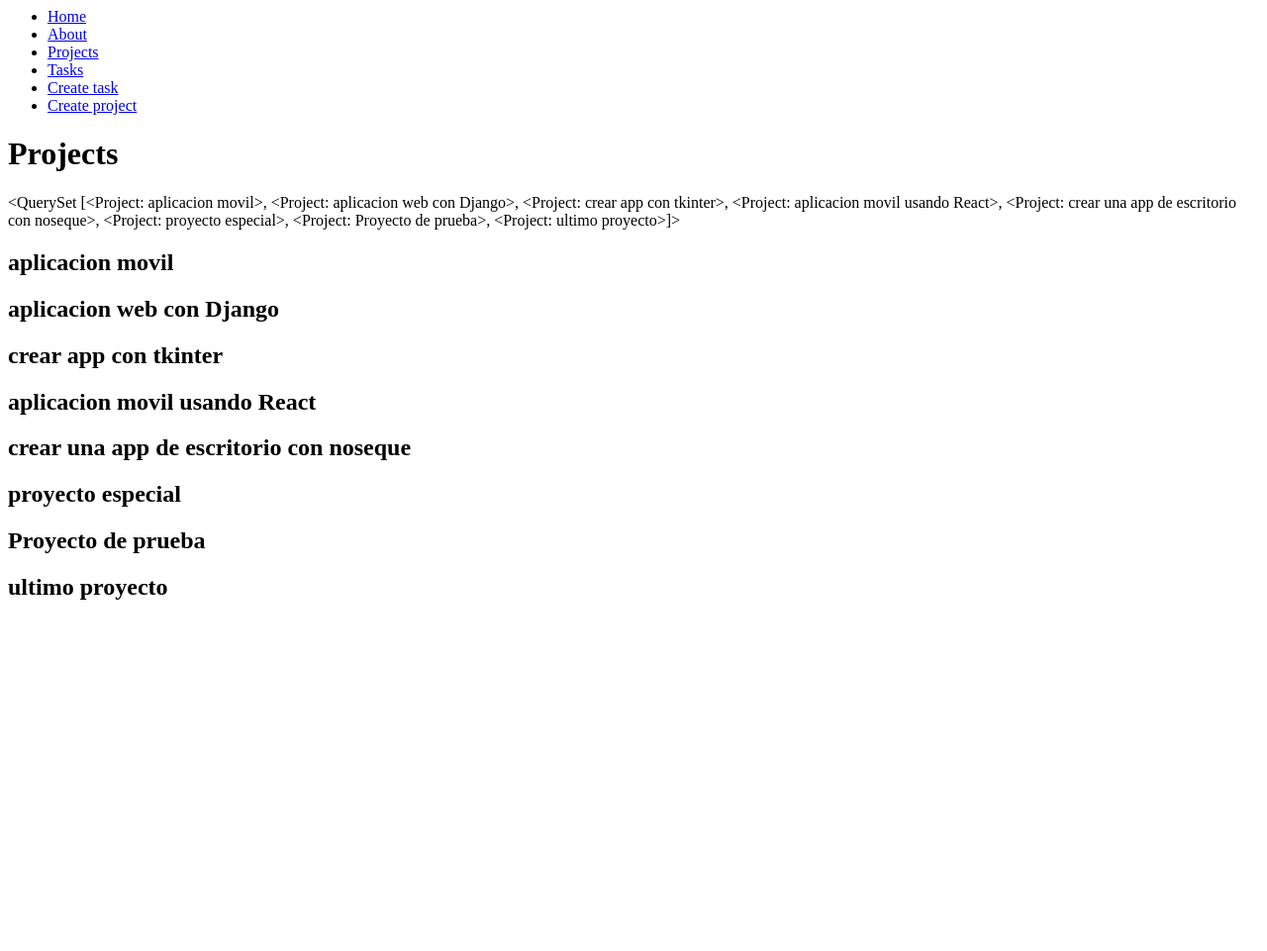
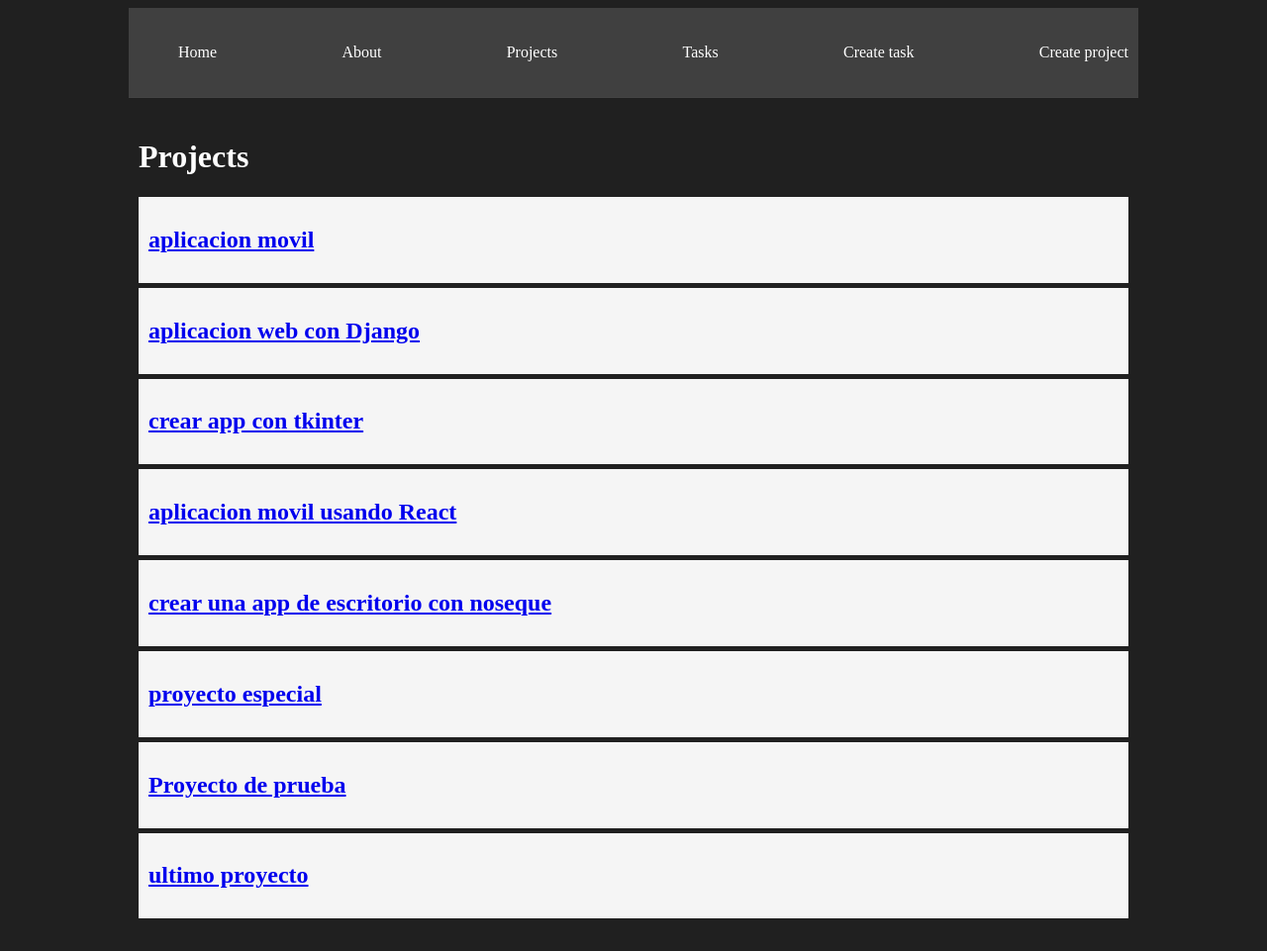
Before and after one commit to javserjod/Django-Tutorial, a Django app: page /projects/ in a window 1280 px wide. Shown: the whole page at 99% size. Before the commit the page ends 606 px from the top, so only its background shows below. Run offline with Django 5.2, Linux system fonts and the light colour scheme; data comes from the database, SQL or seed files in the repository; both versions use the stored data as it was after the commit.

Commit message:
Base tutorial completed

```diff
--- a/miapp/forms.py
+++ b/miapp/forms.py
@@ -2,9 +2,9 @@ from django import forms
 
 
 class CreateNewTaskForm(forms.Form):
-    title = forms.CharField(label='Título de la tarea', max_length=200, required=True)
-    description = forms.CharField(widget=forms.Textarea, label='Descripción de la tarea')
+    title = forms.CharField(label='Título de la tarea', max_length=200, required=True, widget=forms.TextInput(attrs={'class': 'input'}))
+    description = forms.CharField(widget=forms.Textarea(attrs={'class': 'input'}), label='Descripción de la tarea')
 
 
 class CreateNewProjectForm(forms.Form):
-    name = forms.CharField(label='Nombre del proyecto', max_length=200, required=True)
+    name = forms.CharField(label='Nombre del proyecto', max_length=200, required=True, widget = forms.TextInput(attrs={'class': 'input'}))
--- /dev/null
+++ b/miapp/static/styles/main.css
@@ -0,0 +1,51 @@
+body{
+    background: #202020;
+    color: #ffffff;
+}
+
+.navbar{
+    background: #404040;
+    border-bottom: 1px solid #444444;
+    padding: 15px 0px;
+
+}
+
+
+.navbar ul{
+    display : flex;
+    justify-content: space-between;
+
+}
+
+.navbar ul li{
+    list-style: none;
+}
+
+.navbar ul li a{
+    color: #ffffff;
+    text-decoration: none;
+}
+
+.navbar ul li a:hover{
+    color: #ffcc00;
+}
+
+.container{
+    padding: 20px 10px;
+    max-width: 1000px;
+    margin: auto;
+}
+
+.card{
+    background-color: whitesmoke;
+    color:black;
+    padding: 10px;
+    margin-bottom: 5px
+}
+
+.input{
+    background: wheat;
+    padding: 10px;
+    text-align: center;
+    display: block;
+}
--- a/miapp/templates/index.html
+++ b/miapp/templates/index.html
@@ -1,8 +1,13 @@
 {%extends "layouts/base.html" %}
+
+{% load static %}
 
 {% block content %}
 
 <h1>{{title}}</h1>
+
+<img src="{% static 'home_image.png' %}" alt="Home Image" width="50%" height="50%">
+
 <p>Lorem ipsum dolor sit amet consectetur, adipisicing elit. Quibusdam iusto quia, excepturi nesciunt temporibus incidunt fugiat libero voluptatibus, illo amet assumenda ex deserunt dolorum ipsam obcaecati debitis! Dolor, eveniet aperiam?</p>
 
 {% endblock %}
--- a/miapp/templates/layouts/base.html
+++ b/miapp/templates/layouts/base.html
@@ -1,13 +1,30 @@
-<nav>
-    <ul>
-        <li><a href="/">Home</a></li>
-        <li><a href="/about">About</a></li>
-        <li><a href="/projects">Projects</a></li>
-        <li><a href="/tasks">Tasks</a></li>
-        <li><a href="/create_task">Create task</a></li>
-        <li><a href="/create_project">Create project</a></li>
-    </ul>
-</nav>
+{% load static %}
 
-{% block content %}
-{% endblock %}
+<!DOCTYPE html>
+<html lang="en">
+<head>
+    <meta charset="UTF-8">
+    <meta name="viewport" content="width=device-width, initial-scale=1.0">
+    <title>Django Projects</title>
+    <link rel="stylesheet" href="{% static 'styles/main.css' %}">
+</head>
+<body>
+    <nav class="navbar container">
+        <ul>
+            <li><a href="{% url 'index' %}">Home</a></li>
+            <li><a href="{% url 'about' %}">About</a></li>
+            <li><a href="{% url 'projects' %}">Projects</a></li>
+            <li><a href="{% url 'tasks' %}">Tasks</a></li>
+            <li><a href="{% url 'create_task' %}">Create task</a></li>
+            <li><a href="{% url 'create_project' %}">Create project</a></li>
+        </ul>
+    </nav>
+
+
+    <main class="container">
+        {% block content %}
+        {% endblock %}
+    </main>
+
+</body>
+</html>
--- a/miapp/templates/projects/projects.html
+++ b/miapp/templates/projects/projects.html
@@ -4,11 +4,14 @@
 
 <h1>Projects</h1>
 
-<p>{{projects}}</p>
+{% for project in projects %}
+    <article class="card">
+        <a href="{% url 'project_detail' project.id %}">
 
-{% for project in projects %}
+            <h2>{{ project.name }}</h2>
 
-    <h2>{{ project.name }}</h2>
+        </a>
+    </article>
 
 
 {% endfor %}
--- a/miapp/urls.py
+++ b/miapp/urls.py
@@ -3,11 +3,13 @@ from django.urls import path
 from . import views   # importar funciones de miapp
 
 urlpatterns = [
-    path('', views.index),
-    path('about/', views.about),
-    path('hello/<str:username>', views.hello),
-    path('projects/', views.projects),
-    path('tasks/', views.tasks),
-    path('create_task/', views.create_task),
-    path('create_project/', views.create_project),
+    path('', views.index, name='index'),
+    path('about/', views.about, name='about'),
+    path('hello/<str:username>', views.hello, name='hello'),
+    path('projects/', views.projects, name='projects'),
+    path('projects/<int:id>', views.project_detail, name='project_detail'),
+    path('tasks/', views.tasks, name='tasks'),
+    path('create_task/', views.create_task, name='create_task'),
+    path('create_project/', views.create_project, name='create_project'),
+
 ]
--- a/miapp/views.py
+++ b/miapp/views.py
@@ -38,7 +38,7 @@ def create_task(request):
     else:
         # create new task
         Task.objects.create(title=request.POST['title'], description=request.POST['description'], project_id=1)    # crea una nueva tarea con los datos del formulario
-        return redirect('/tasks/')   # redirige a la vista de tareas
+        return redirect('tasks')   # redirige a la vista de tareas
 
 def create_project(request):
     if request.method == 'GET':
@@ -49,4 +49,10 @@ def create_project(request):
         Project.objects.create(name=request.POST['name'])
 
         #show interface
-        return render(request, 'projects/create_project.html', {'form': CreateNewProjectForm})    # renderiza el template create_project.html
+        return redirect('projects')    # redirige a la vista de proyectos (usando su nombre de url)
+
+def project_detail(request, id):
+    #project = Project.objects.get(id=id)
+    project =get_object_or_404(Project, id=id)    # devuelve un 404 si no encuentra el objeto
+    tasks = Task.objects.filter(project=id)    # devuelve todas las tareas del proyecto
+    return render(request, 'projects/detail.html', {'project':project, 'tasks':tasks})
```
Also changed, not shown: miapp/templates/projects/create_project.html (+10 -6 lines), miapp/templates/projects/detail.html (added, +17 -0 lines), db.sqlite3, miapp/static/home_image.png (added).
